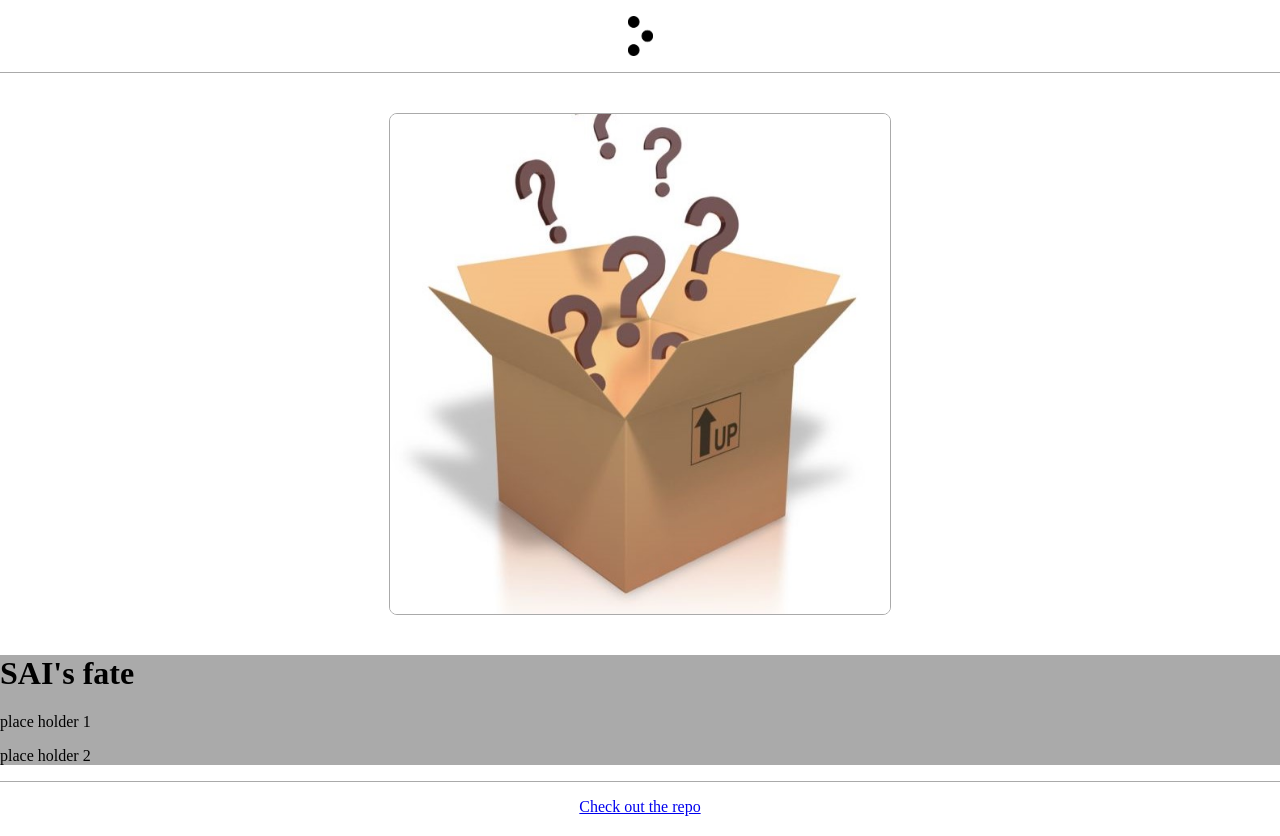
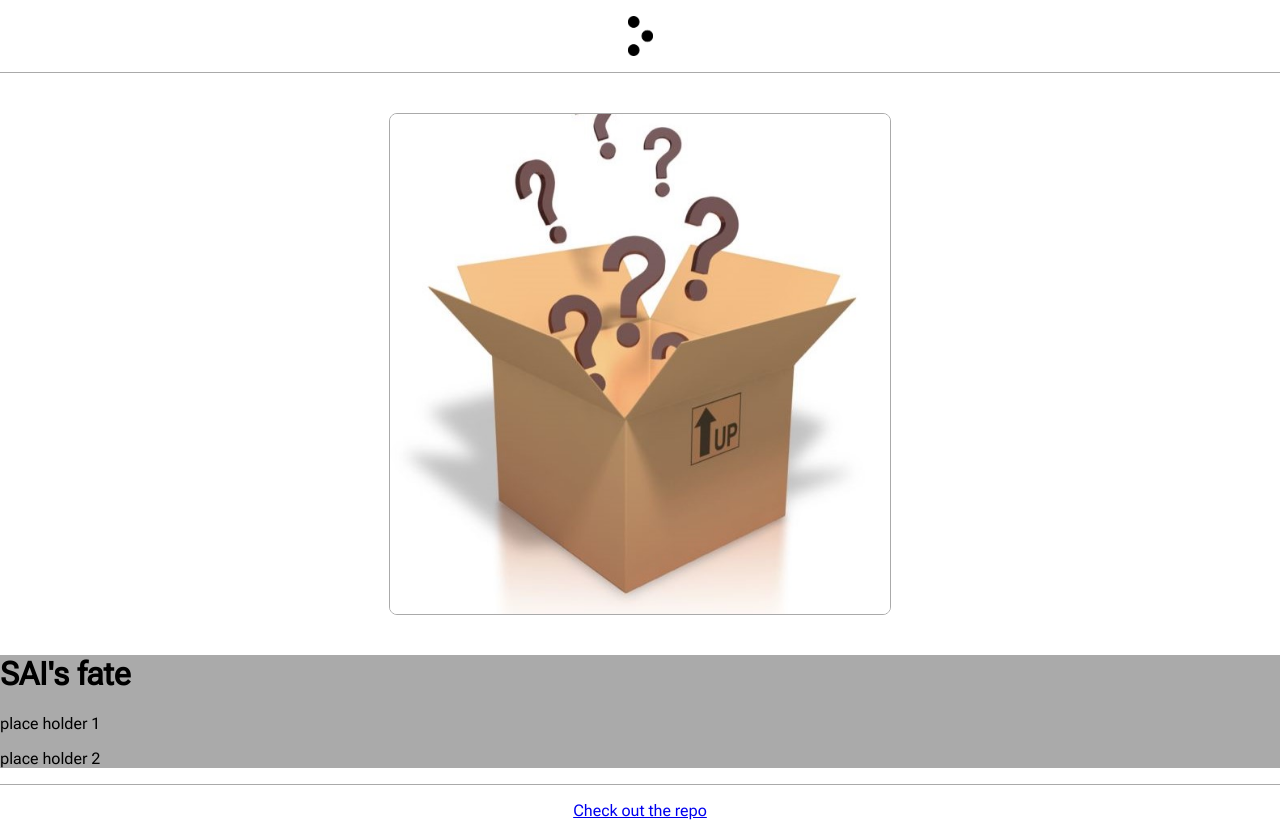
Before and after one commit to Louis-Matsika/fate, a Next.js app: page / in a window 1280 px wide. Built offline with nearby package versions, Linux system fonts and the light colour scheme.

Commit message:
set up global font

```diff
--- a/package.json
+++ b/package.json
@@ -12,6 +12,7 @@
     "@babel/core": "^7.26.9",
     "@babel/preset-env": "^7.26.9",
     "@babel/preset-react": "^7.26.3",
+    "@emotion/css": "^11.13.5",
     "@emotion/react": "^11.14.0",
     "@emotion/styled": "^11.14.0",
     "next": "15.2.0",
--- /dev/null
+++ b/src/app/global.css
@@ -0,0 +1,8 @@
+@import url("https://fonts.googleapis.com/css2?family=Roboto+Flex:wght@400&display=swap");
+
+body {
+    font-family: "Roboto Flex", sans-serif;
+    margin: 0;
+    padding: 0;
+    box-sizing: border-box;
+}
--- a/src/app/page.tsx
+++ b/src/app/page.tsx
@@ -7,6 +7,7 @@
 import InfoBar from "#/components/InfoBar/InfoBar";
 
 import styles from "./index.styles";
+import "./global.css";
 
 const Home = () => {
     return (
```
Also changed, not shown: 1 other file (tests, documents, lock files or other folders).
